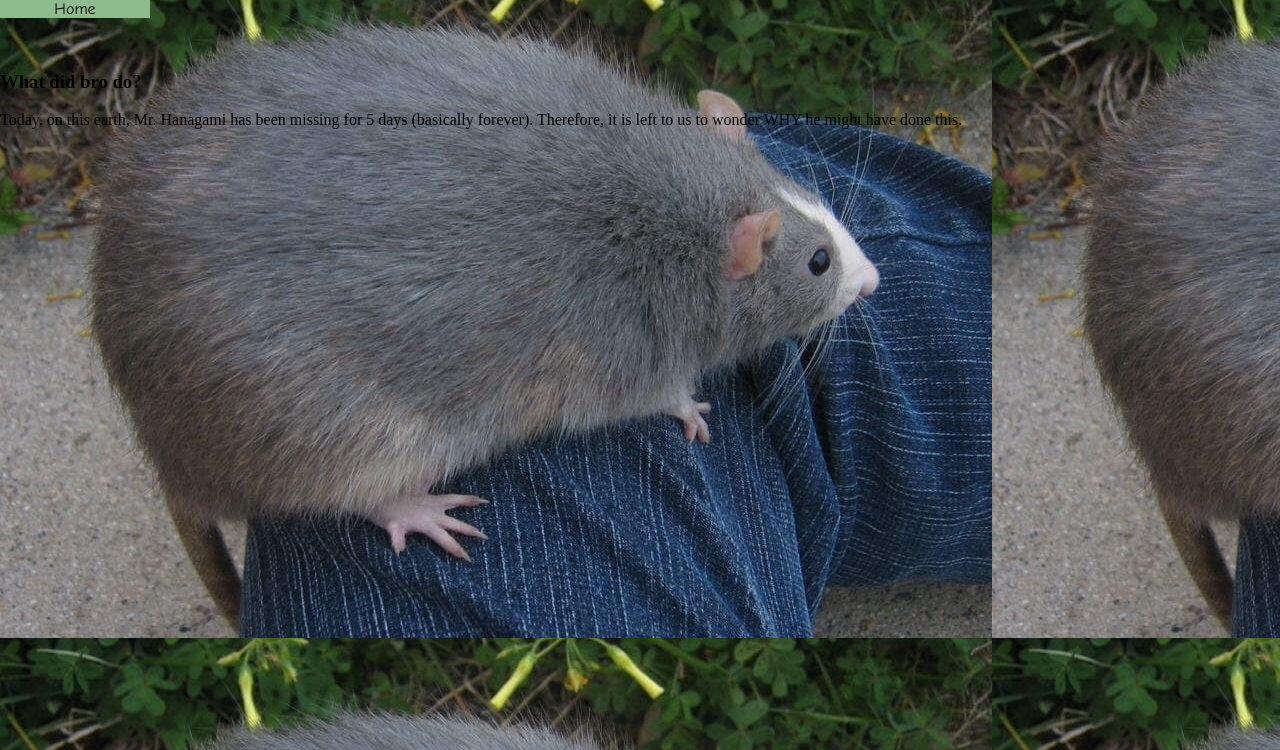
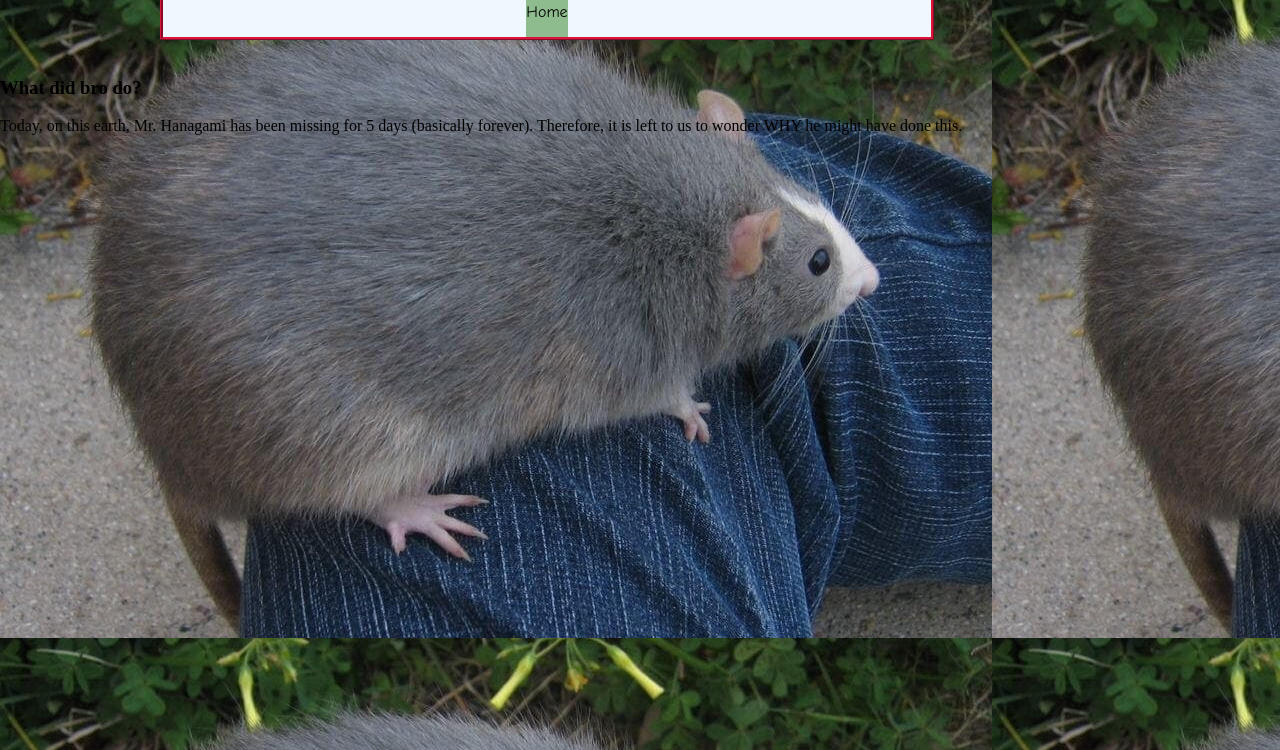
Before and after one commit to bignerdmonster/MinusRepSBKJ, a plain HTML site: page index.html in a window 1280 px wide. Shown: the part 50-800 px from the top of the page. Drawn offline with Linux system fonts and the light colour scheme.

Commit message:
fixed idiocy?
maybe?

```diff
--- a/stylesheet.css
+++ b/stylesheet.css
@@ -4,13 +4,12 @@ body {
     background-image: url(./media/bigrat.jpg);
     margin:auto
 }
-.menubar {
+#menubar {
     max-width: 60%;
     display: flex;
     flex-direction: row;
     justify-content: space-evenly;
     gap: 3%;
-
     border-radius: 1%;
     border-color: crimson;
     border-style: ridge;
```
